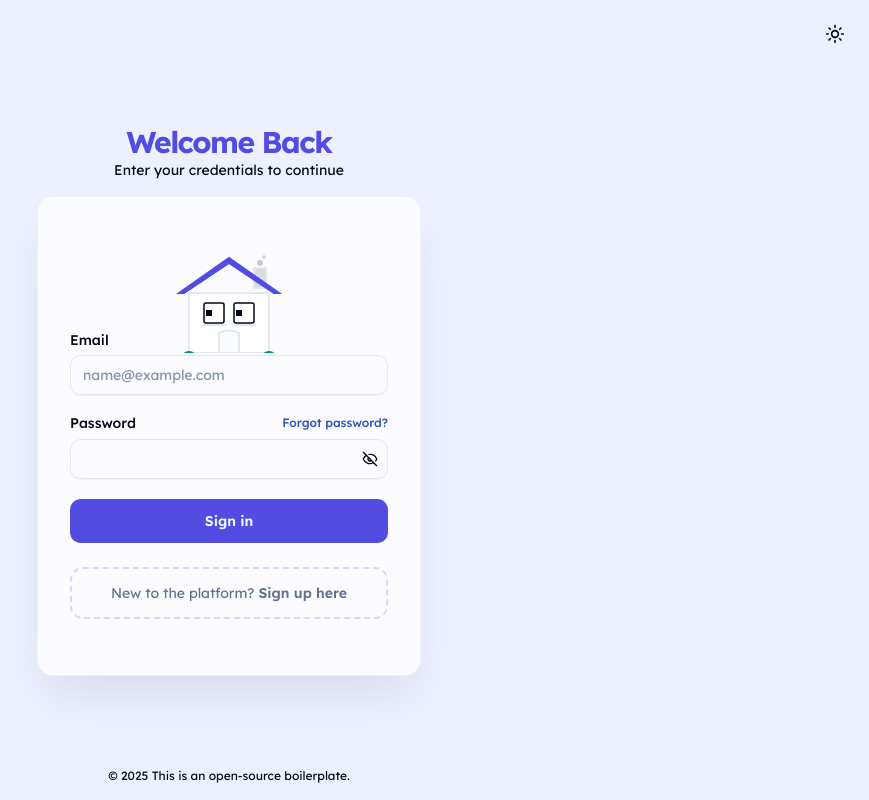
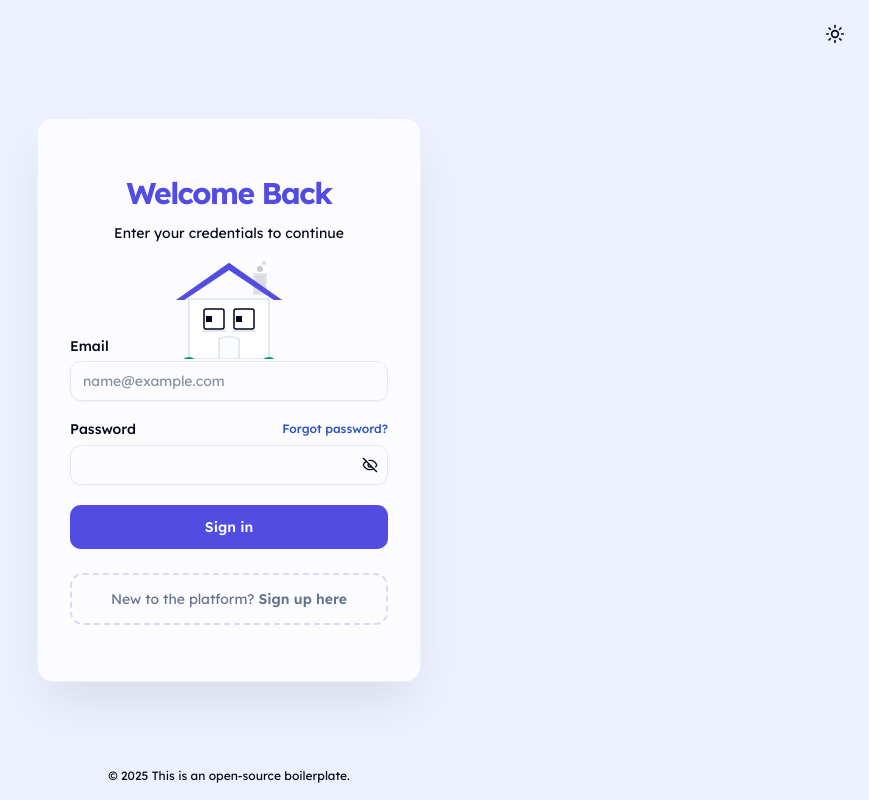
Before and after one commit to Faizanahmedsy/best-nextjs-16-react-19-boilerplate, a Next.js app: page /login in a window 1280 px wide. Shown: the whole page, without its empty margins (411-1280 px from the left). Built offline with nearby package versions, Linux system fonts and the light colour scheme; no server answers.

Commit message:
fix: fix the styling of the login page while still mainting lightout 100

```diff
--- a/src/app/(auth)/login/page.tsx
+++ b/src/app/(auth)/login/page.tsx
@@ -3,7 +3,10 @@ import { Metadata } from "next";
 import { LoginForm } from "@/features/auth/components/login-form";
 
 import { ThemeToggle } from "@/components/shared/theme-toggle";
-import { Card, CardContent } from "@/components/ui/card";
+import { VisuallyHidden } from "@/components/shared/visually-hidden";
+import { Card, CardContent, CardDescription, CardHeader } from "@/components/ui/card";
+
+// ✅ Import the new utility
 
 export const metadata: Metadata = {
   title: "Login",
@@ -18,20 +21,32 @@ export default function LoginPage() {
       </div>
 
       <div className="w-full max-w-sm">
-        <div className="mb-4 text-center">
-          <h1 className="text-primary text-3xl font-bold tracking-tighter">Welcome Back</h1>
-          <p className="text-foreground-muted text-sm">Enter your credentials to continue</p>
-        </div>
+        {/* ✅ ACCESSIBILITY FIX: The single, invisible H1 for screen readers */}
+        <VisuallyHidden>
+          <h1>Login to Super Admin</h1>
+        </VisuallyHidden>
 
-        {/* The Card is now just for desktop styling */}
+        {/* --- DESKTOP CARD --- */}
         <Card className="border-border/50 bg-background/80 hidden overflow-visible rounded-2xl border shadow-2xl shadow-black/10 backdrop-blur-lg sm:block dark:bg-black dark:shadow-black/50">
-          <CardContent className="p-8">
+          <CardHeader className="p-8 pb-4 text-center">
+            {/* ✅ FIX: Moved back inside the card, using an h2 */}
+            <h2 className="text-primary text-3xl font-bold tracking-tighter">Welcome Back</h2>
+            <CardDescription className="pt-1">Enter your credentials to continue</CardDescription>
+          </CardHeader>
+          <CardContent className="p-8 pt-0">
             <LoginForm />
           </CardContent>
         </Card>
 
-        {/* On mobile, the form appears without a card */}
+        {/* --- MOBILE VIEW --- */}
         <div className="block sm:hidden">
+          <div className="mb-6 text-center">
+            {/* ✅ FIX: Using an h2 for the mobile title */}
+            <h2 className="text-primary mb-2 text-3xl font-bold tracking-tighter sm:text-4xl">
+              Welcome Back
+            </h2>
+            <p className="text-muted-foreground text-sm">Enter your credentials to continue</p>
+          </div>
           <LoginForm />
         </div>
       </div>
--- /dev/null
+++ b/src/components/shared/visually-hidden.tsx
@@ -0,0 +1,64 @@
+import * as React from "react";
+
+import { Slot } from "@radix-ui/react-slot";
+
+import { cn } from "@/lib/utils";
+
+interface VisuallyHiddenProps extends React.HTMLAttributes<HTMLSpanElement> {
+  /**
+   * If true, the component will be rendered as a `Slot`, which merges its props
+   * onto its immediate child. This is useful for applying the visually hidden
+   * styles to an existing element (e.g., `<h1>`) without adding an extra DOM node.
+   * @default false
+   */
+  asChild?: boolean;
+}
+
+/**
+ * ♿ **Visually Hidden Component**
+ *
+ * A React component to visually hide content while keeping it accessible to screen readers.
+ * It's a foundational utility for building inclusive UIs.
+ *
+ * @architecture
+ * **Why use a component instead of Tailwind's `sr-only` class?**
+ *
+ * While Tailwind's `sr-only` class is functionally identical, using a dedicated
+ * `<VisuallyHidden>` component offers several architectural advantages:
+ *
+ * 1.  **Semantic Intent:** It signals that hiding content is an intentional accessibility
+ *     feature, not just a style. It's self-documenting.
+ * 2.  **Maintainability:** The specific CSS implementation is abstracted away. If accessibility
+ *     best practices evolve, we only need to update this single component.
+ * 3.  **Flexibility:** The `asChild` prop allows us to apply these styles to complex
+ *     child elements without adding extra wrapper `<span>` nodes, keeping the DOM clean.
+ *
+ * @example
+ * // Hiding a simple text
+ * <VisuallyHidden>This text is only for screen readers.</VisuallyHidden>
+ *
+ * @example
+ * // Hiding a heading without adding a span
+ * <VisuallyHidden asChild>
+ *   <h1>Main Page Title</h1>
+ * </VisuallyHidden>
+ */
+const VisuallyHidden = React.forwardRef<HTMLSpanElement, VisuallyHiddenProps>(
+  ({ asChild = false, className, ...props }, ref) => {
+    const Comp = asChild ? Slot : "span";
+    return (
+      <Comp
+        ref={ref}
+        className={cn(
+          "absolute -m-px h-px w-px overflow-hidden border-0 p-0 whitespace-nowrap [clip:rect(0,0,0,0)]",
+          className
+        )}
+        {...props}
+      />
+    );
+  }
+);
+
+VisuallyHidden.displayName = "VisuallyHidden";
+
+export { VisuallyHidden };
```
